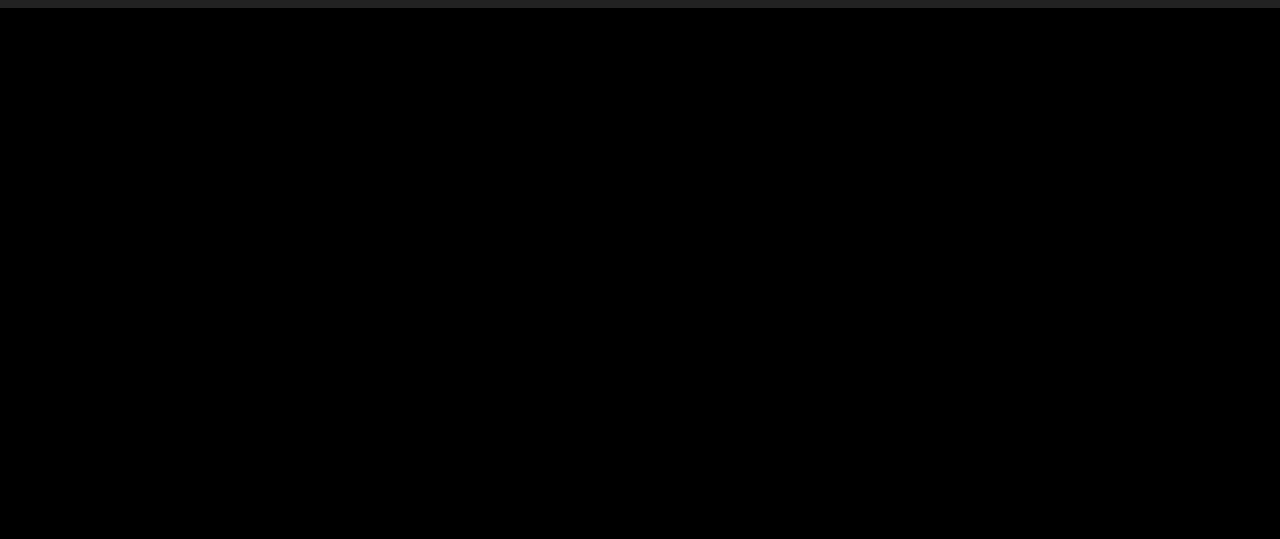
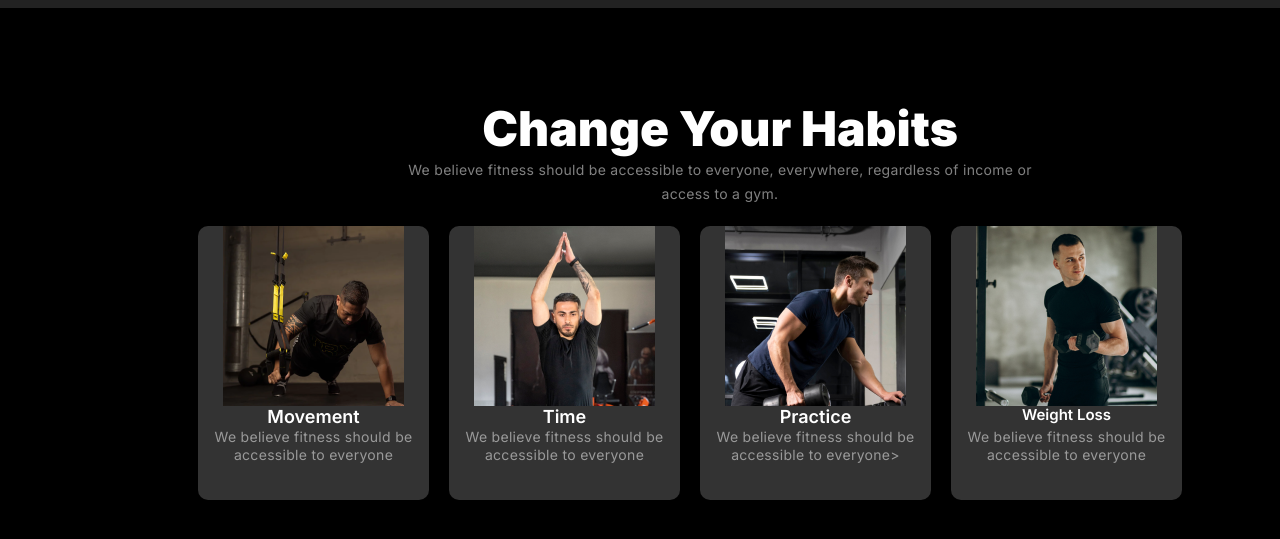
Before and after one commit to hasiburrahmanay1/Assignment-2-repo, a plain HTML site: page index.html in a window 1280 px wide. Shown: the part 615-1154 px from the top of the page. Before the commit the page ends 800 px from the top, so only its background shows below. Drawn offline with Linux system fonts and the light colour scheme; a web font is replaced by a local one.

Commit message:
habits part done

```diff
--- a/index.html
+++ b/index.html
@@ -41,9 +41,38 @@
             <button class="btn secondary">Download App</button></div>
         </div>
         <div class="hero-image">
-            <img src="Resources/Images/image 5.png" alt="Fitness Trainer">
+            <img src="Resources/Images/Images 2.png" alt="Fitness Trainer">
             <div class="stats">500+ <br><span>Free Workout Videos</span></div>
             <div class="tutorial">350+ <br><span>Video tutorials</span></div>
         </div>
     </section>
     <!-- hero part ends here -->
+     <!-- habits part starts here -->
+     <section class="habits">
+        <h2>Change Your Habits</h2>
+        <p>We believe fitness should be accessible to everyone, everywhere, regardless of income or access to a gym.</p>
+        <div class="habits-cards">
+            <div class="habit">
+                <img src="Resources/Images/image 3.png" alt="Movement">
+                <h3>Movement</h3>
+                <p>We believe fitness should be accessible to everyone</p>
+            </div>
+            <div class="habit">
+                <img src="Resources/Images/image 2.png" alt="Time">
+                <h3>Time</h3>
+                <p>We believe fitness should be accessible to everyone</p>
+            </div>
+            <div class="habit">
+                <img src="Resources/Images/image 4.png" alt="Practice">
+                <h3>Practice</h3>
+                <p>We believe fitness should be accessible to everyone></p>
+            </div>
+            <div class="habit">
+                <img src="Resources/Images/image 5.png" alt="Weight Loss">
+                <h3 id="weight">Weight Loss</h3>
+                <p>We believe fitness should be accessible to everyone</p>
+            </div>
+        </div>
+    </section>
+
+      <!-- habits part ends here -->
--- a/style.css
+++ b/style.css
@@ -211,3 +211,127 @@ text-align: left;
     font-size: 10px;
 }
 /* hero part ends here */
+/* habits part start here */
+.habits {
+position: absolute;
+width: 1044px;
+height: 452px;
+left: 198px;
+top: 715px;
+display: flex;
+flex-direction: column;
+justify-content: flex-start;
+align-items: center;
+gap: 58;
+padding: 0px;
+}
+
+.habits h2{
+position: static;
+width: 476px;
+height: 58px;
+display: flex;
+flex-direction: column;
+justify-content: flex-start;
+align-items: center;
+gap: 14;
+padding: 0px;
+color: rgb(255, 255, 255);
+font-family: Inter;
+font-size: 48px;
+font-weight: 900;
+line-height: 120%;
+letter-spacing: 0%;
+text-align: left;
+}
+
+.habits p{
+position: static;
+width: 671px;
+height: 48px;
+display: flex;
+flex-direction: column;
+justify-content: flex-start;
+align-items: center;
+gap: 14;
+padding: 0px;
+color: rgba(255, 255, 255, 0.5);
+font-family: Inter;
+font-size: 14px;
+font-weight: 400;
+line-height: 24px;
+letter-spacing: 0.3px;
+text-align: center;
+}
+
+.habits-cards {
+display: flex;
+gap: 20px;
+margin-top: 20px;
+position: static;
+width: 1044px;
+height: 274px;
+display: flex;
+flex-direction: row;
+justify-content: flex-start;
+align-items: center;
+gap: 40;
+padding: 0px;
+
+}
+
+.habit {
+background-color: #333;
+ padding: 20px;
+border-radius: 10px;
+text-align: center;
+position: static;
+width: 231px;
+height: 274px;
+display: flex;
+flex-direction: column;
+justify-content: flex-start;
+align-items: center;
+gap: 30;
+padding: 0px;
+}
+.habit h3 {
+position: static;
+width: 93px;
+height: 22px;
+display: flex;
+flex-direction: column;
+justify-content: flex-start;
+align-items: center;
+gap: 6;
+padding: 0px;
+color: rgb(255, 255, 255);
+font-family: Inter;
+font-size: 18px;
+font-weight: 600;
+line-height: 120%;
+letter-spacing: 0%;
+text-align: left;
+}
+.habit p {
+position: static;
+width: 231px;
+height: 36px;
+display: flex;
+flex-direction: column;
+justify-content: flex-start;
+align-items: center;
+gap: 6;
+padding: 0px;
+color: rgba(255, 255, 255, 0.5);
+font-family: Inter;
+font-size: 14px;
+font-weight: 400;
+line-height: 18px;
+letter-spacing: 0.3px;
+text-align: center;
+}
+#weight {
+    font-size: 15px;
+}
+/* habits part ends here */
```
